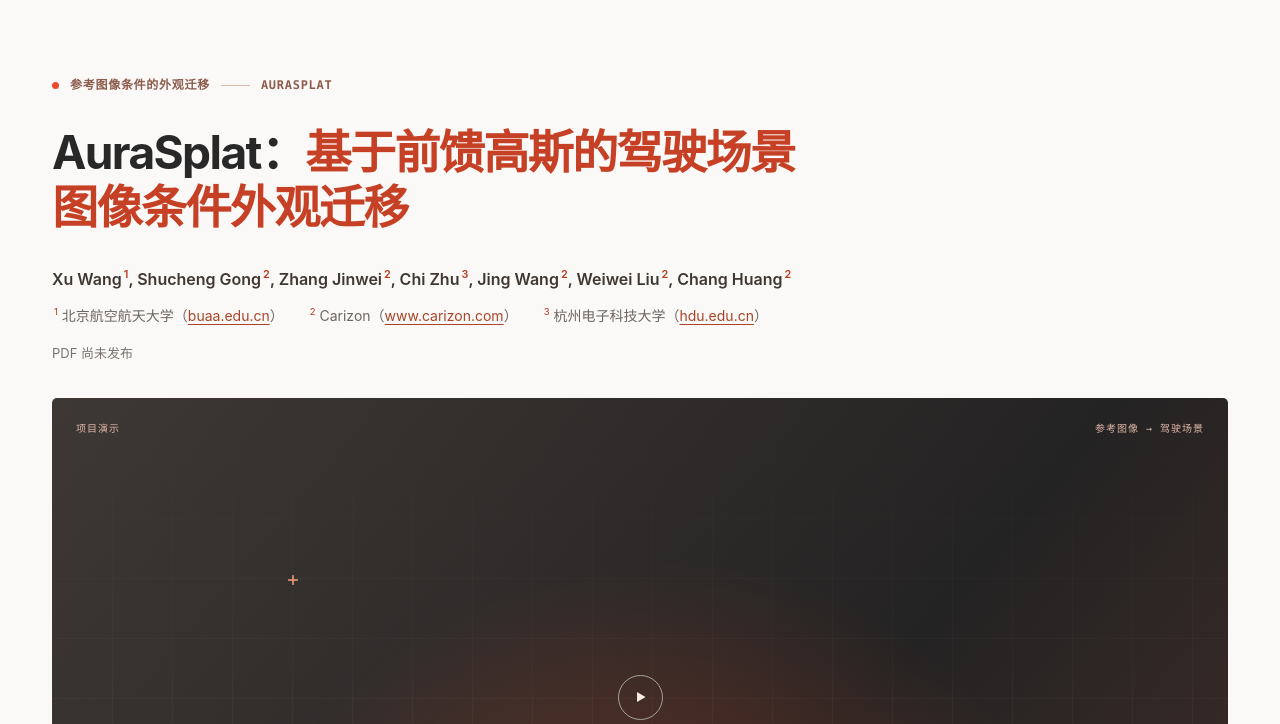
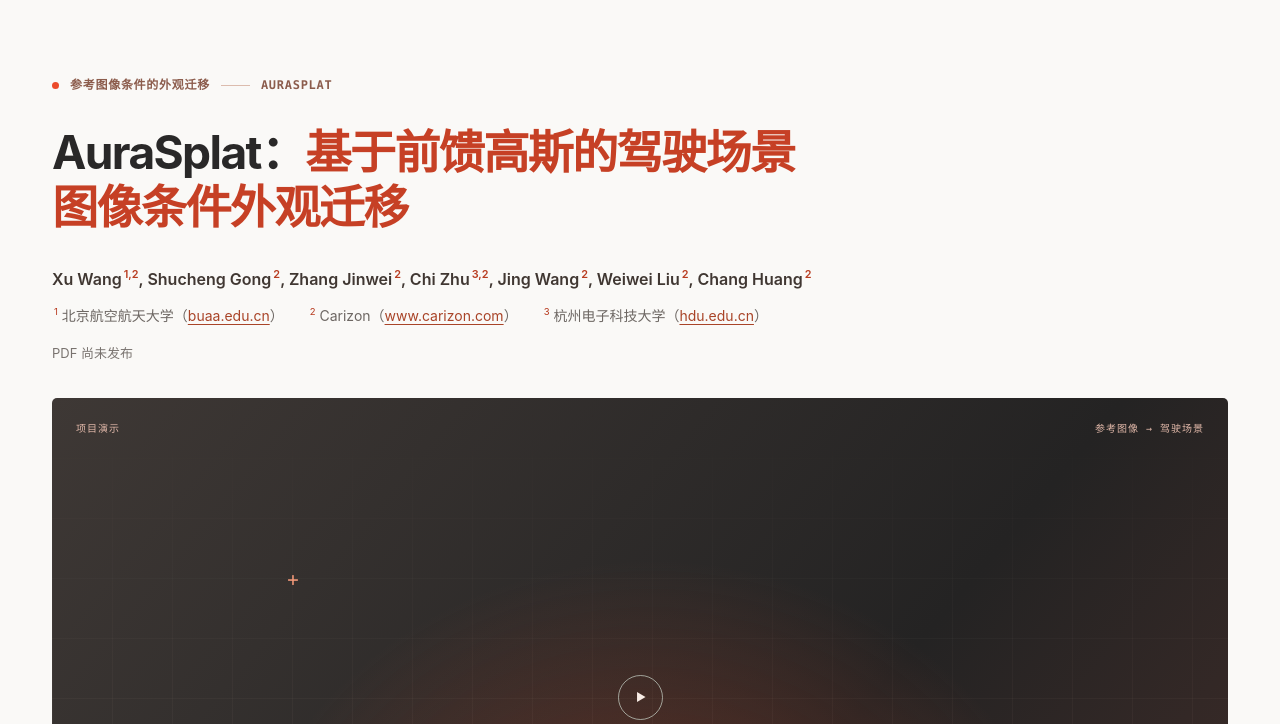
Before and after one commit to carizon-gaia/aurasplat, a plain HTML site: page index-zh.html in a window 1280 px wide. Shown: the part 76-800 px from the top of the page. Drawn offline with Linux system fonts and the light colour scheme.

Commit message:
Add Carizon affiliation to all authors
Co-Authored-By: Claude Code <noreply@anthropic.com>

```diff
--- a/index-zh.html
+++ b/index-zh.html
@@ -37,7 +37,7 @@
       <div class="hero-kicker"><span class="status-dot"></span> 参考图像条件的外观迁移 <span class="kicker-line"></span> AURASPLAT</div>
       <h1 id="hero-title" class="technical-hero-title project-title" lang="zh-CN">AuraSplat：<span>基于前馈高斯的驾驶场景<br>图像条件外观迁移</span></h1>
       <div class="project-credits" aria-label="作者与单位">
-        <p class="project-authors" lang="en">Xu Wang<sup>1</sup>, Shucheng Gong<sup>2</sup>, Zhang Jinwei<sup>2</sup>, Chi Zhu<sup>3</sup>, Jing Wang<sup>2</sup>, Weiwei Liu<sup>2</sup>, Chang Huang<sup>2</sup></p>
+        <p class="project-authors" lang="en">Xu Wang<sup>1,2</sup>, Shucheng Gong<sup>2</sup>, Zhang Jinwei<sup>2</sup>, Chi Zhu<sup>3,2</sup>, Jing Wang<sup>2</sup>, Weiwei Liu<sup>2</sup>, Chang Huang<sup>2</sup></p>
         <p class="project-affiliations" lang="zh-CN"><span><sup>1</sup> 北京航空航天大学（<a href="https://www.buaa.edu.cn/">buaa.edu.cn</a>）</span><span><sup>2</sup> Carizon（<a href="https://www.carizon.com/#/">www.carizon.com</a>）</span><span><sup>3</sup> 杭州电子科技大学（<a href="https://www.hdu.edu.cn/">hdu.edu.cn</a>）</span></p>
         <p class="paper-availability">PDF 尚未发布</p>
       </div>
```
Also changed, not shown: index.html (+1 -1 lines).
